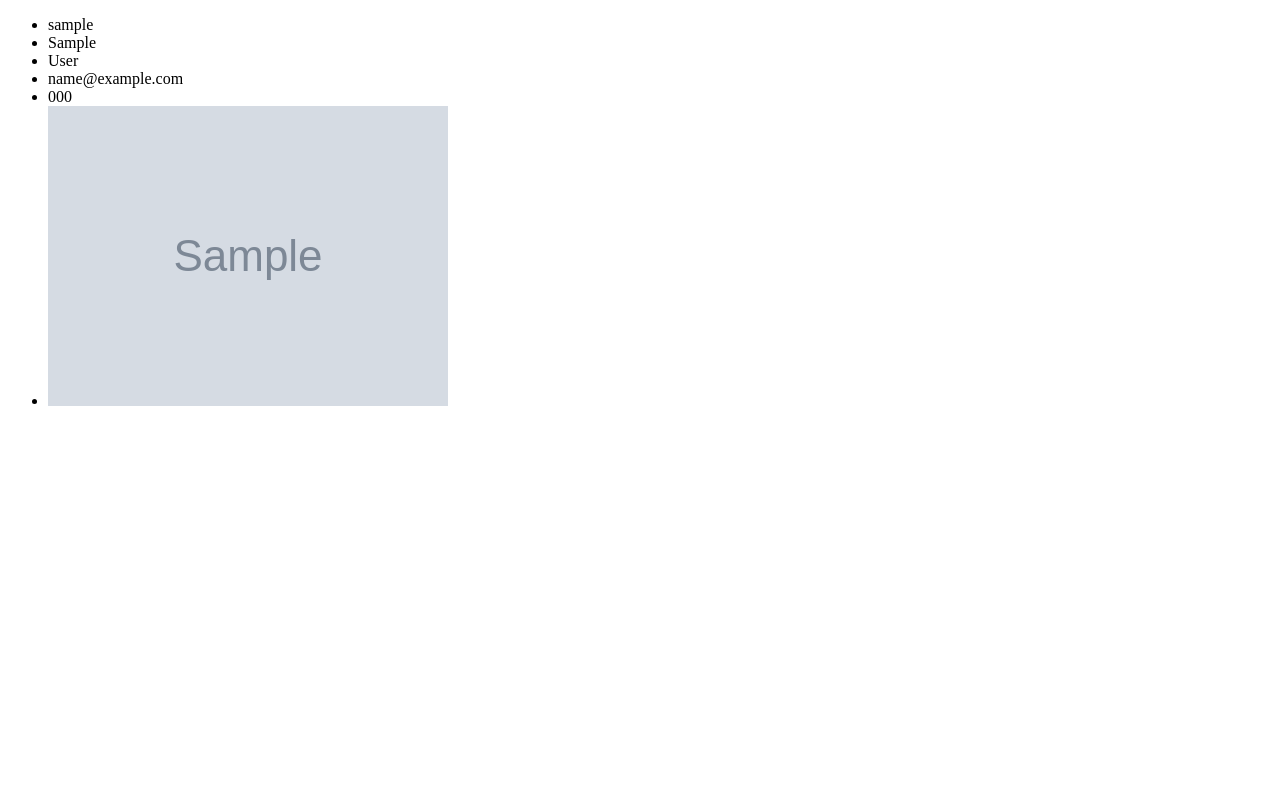
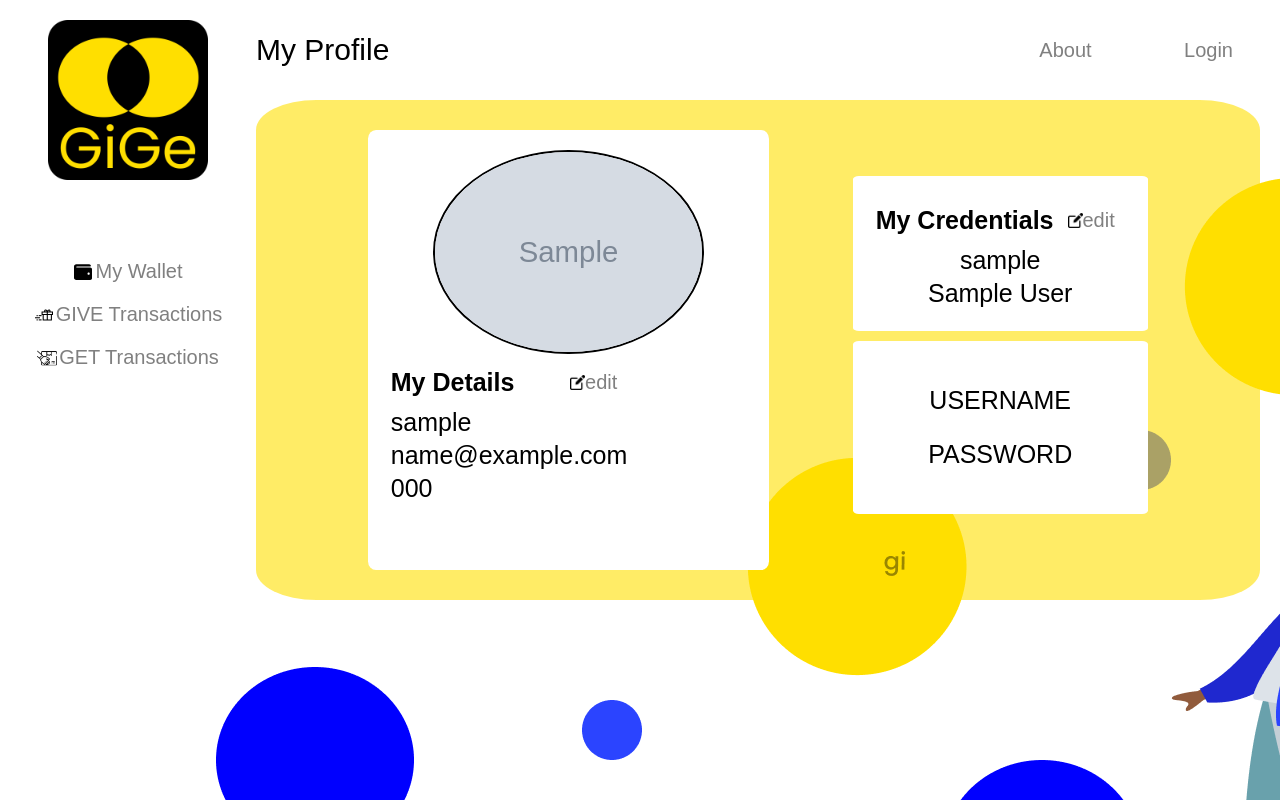
Before and after one commit to tanmayb104/GiGe, a Django app: page /profile in a window 1280 px wide. Run offline with Django 3.2, Linux system fonts and the light colour scheme; a user stored in the database is signed in; tables that the repository leaves empty hold one stand-in row (values such as "Sample post"); grey boxes marked "Sample" are stand-in pictures; parts of the project's set-up code (start-up, migrations or seed data) failed here and were passed over; some libraries are stand-ins or nearby versions.

Commit message:
Profile linked

```diff
--- /dev/null
+++ b/Backend/gige/static/css/profile.css
@@ -0,0 +1,125 @@
+.pcontainer{
+	display:grid;
+	grid-template-columns: 1fr 4fr;
+	grid-template-rows: 100px 500px 100px;
+}
+.pheader{
+	grid-column-start: 2;
+	grid-column-end: 3;
+	display:flex;
+	font-size: 20px;
+	background-color: rgb(255,255,255,0.5);
+	color: black;
+	text-align: center;
+	justify-content: center;
+	align-items: center;
+}
+a{
+	padding:10px;
+	text-align:center;
+	font-size:20px;
+	display: flex;
+	align-items:center;
+	justify-content: center;
+	font-weight:500;
+	color:grey;
+}
+html,body{
+	height:100%;
+	top:0;
+	font-family: 'Poppins', sans-serif;
+	background-color: white;
+	background-image: url("../images/profileb.png");
+}
+a:link, a:visited{
+	text-decoration:none;
+	border-radius: 5%;;
+	border:0px solid;
+	padding:10px;
+}
+a:hover, a:active{
+	color:black;
+	border-bottom: 2px solid black;
+	border-top: 2px solid black;
+}
+#logo{
+    flex:6;
+    text-align: left;
+	vertical-align: middle;
+	font-size: 30px;
+}
+#about{
+    flex: 1;
+}
+#sign{
+    flex:1;
+}
+
+
+.pmenu{
+	grid-row-start: 1;
+	grid-row-end: -1;
+	display:flex;
+	flex-direction: column;
+	font-size: 20px;
+}
+.pmenu > img{
+	margin-left: auto;
+	margin-right: auto;
+	margin-bottom: 50px;
+}
+.pcontent{
+	border-radius: 6%;
+	width: 98%;
+	margin-right:2%;
+	background-color: rgb(255,223,0,0.6);
+	display: flex;
+	justify-content: space-around;
+	align-items: center;
+}
+.content3{
+	margin-left:80px;
+	width: 40%;
+	padding-top: 20px;
+	padding-bottom: 20px;
+	height:80%;
+	background-color: white;
+	color:black;
+	border-radius: 2%;
+	text-align: center;
+}
+.deets{
+	font-size: 25px;
+	margin-left:20px;
+	text-align:left;
+}
+.userimg > img{
+	border-radius: 50%;
+	border-color:black;
+	border:2px solid black;
+	height:200px;
+}
+.content4{
+	margin-left:20px;
+	display: flex;
+	flex-direction: column;
+	align-items: stretch;
+}
+.content5{
+	padding-top: 20px;
+	font-size: 25px;
+	padding-bottom: 20px;
+	margin-bottom:10px;
+	margin-right:80px;
+	background-color: white;
+	color:black;
+	border-radius: 2%;
+	text-align: center;
+	padding:20px;
+}
+table{
+	border:0px;
+}
+#trybb{
+	border-bottom: 2px solid black;
+}
--- a/Backend/gige/templates/login.html
+++ b/Backend/gige/templates/login.html
@@ -4,7 +4,7 @@
 <html>
 <head>
 	<title>Login</title>
-	<link rel="preconnect" href="https://fonts.gstatic.com">
+	<link rel="preconnect" href="{% static 'https://fonts.gstatic.com' %}">
 	<link href="https://fonts.googleapis.com/css2?family=Poppins&display=swap" rel="stylesheet">
 	<link rel="stylesheet" href="{% static '/css/signup.css' %}">
 	<link rel="stylesheet" href="{% static '/css/homebasic.css' %}">
--- a/Backend/gige/templates/profile.html
+++ b/Backend/gige/templates/profile.html
@@ -1,18 +1,76 @@
-<!---->
+{% load static %}
 
 <!DOCTYPE html>
-<html lang="en">
-    <head></head>
-
-        <body>
-            <ul>
-                <li>{{user.username}}</li>
-                <li>{{user.first_name}}</li>
-                <li>{{user.last_name}}</li>
-                <li>{{user.email}}</li>
-                <li>{{user.profile.phone_number}}</li>
-                <li><img src="{{user.profile.profile_pic.url}}"></li>
-            </ul>
-        </body>
-
+<html>
+    <head>
+        <title>Profile</title>
+        <link rel="stylesheet" href="{% static '/css/home.css' %}">
+	    <link rel="preconnect" href="https://fonts.gstatic.com">
+	    <link href="{% static 'https://fonts.googleapis.com/css2?family=Poppins&display=swap' %}" rel="stylesheet">
+        <link rel="stylesheet" href="{% static '/css/profile.css' %}">
+        <link rel="stylesheet" href="{% static 'https://cdnjs.cloudflare.com/ajax/libs/font-awesome/4.7.0/css/font-awesome.min.css' %}">
+        <link rel="icon" href="{% static '/images/Frame.png' %}" type="image">
+	    <meta name="viewport" content="width=device-width, initial-scale=1.0">
+    </head>
+    <body>
+        <div class="pcontainer">
+            <div class="pheader">
+                <p id="logo">My Profile</p>
+                <a id="about" href="#ques">About</a>
+                <a id="sign" href="login.html">Login</a>
+            </div>
+            <div class="pmenu">
+                <img src="{% static '/images/Frame.png' %}" width="200px">
+                <a id="set" href="#wallet"><img src="{% static '/images/wallet-solid.svg' %}" width="20px" height="18px;" style="margin-right:2px;">My Wallet</a>
+                <a href="#givetr"><img src="{% static '/images/gift-box.svg' %}" width="20px" height="18px;" style="margin-right:2px;">GIVE Transactions</a>
+                <a href="gettr"><img src="{% static '/images/parcel.png' %}" width="20px" height="18px;" style="margin-right:2px;">GET Transactions</a>
+            </div>
+            <div class="pcontent">
+                    <div class="content3">
+                        <div class="userimg">
+                            <img src="media/{{ user.profile.profile_pic }}">
+                        </div>
+                        <div class="deets">
+                            <table>
+                                <tr id="try_bb">
+                                    <th >My Details</th>
+                                    <th style="float:right;"><a href="#"><img src="{% static '/images/edit.png' %}" width="15px" height="15px;">edit</a></th>
+                                </tr>
+                                <tr>
+                                    <td colspan="2">{{user.username}}</td>
+                                </tr>
+                                <tr>
+                                    <td colspan="2">{{user.email}}</td>
+                                </tr>
+                                <tr>
+                                    <td>{{user.profile.phone_number}}</td>
+                                </tr>
+                            </table>
+                        </div>
+                    </div>
+                    <div class="content4">
+                        <div class="content5">
+                            <table>
+                                <tr>
+                                    <th>My Credentials</th>
+                                    <th style="float:right;"><a href="#"><img src="{% static '/images/edit.png' %}" width="15px" height="15px;">edit</a></th>
+                                </tr>
+                                <tr>
+                                    <td colspan="2">{{user.username}}</td>
+                                </tr>
+                                <tr>
+                                    <td colspan="2">{{user.first_name}} {{user.last_name}}</td>
+                                </tr>
+                            </table>
+                        </div>
+                        <div class="content5">
+                            <p>USERNAME</p>
+                            <p>PASSWORD</p>
+                        </div>
+                    </div>
+            </div>
+            <div class="pfoot">
+            </div>
+        </div>
+    </body>
 </html>
```
Also changed, not shown: Backend/gige/store/models.py (+13 -13 lines), Backend/gige/static/images/Frame.png (added), Backend/gige/static/images/atul_260x261.jpeg (added), Backend/gige/static/images/content_user-profile-design-15 (1).webp (added), Backend/gige/static/images/content_user-profile-design-15.webp (added), Backend/gige/static/images/edit.png (added), Backend/gige/static/images/gift-box.svg (added), Backend/gige/static/images/parcel.png (added), Backend/gige/static/images/profileb.png (added), Backend/gige/static/images/profileb1.png (added), Backend/gige/static/images/tanmay_260x261.jpeg (added), Backend/gige/static/images/wallet-solid.svg (added).
